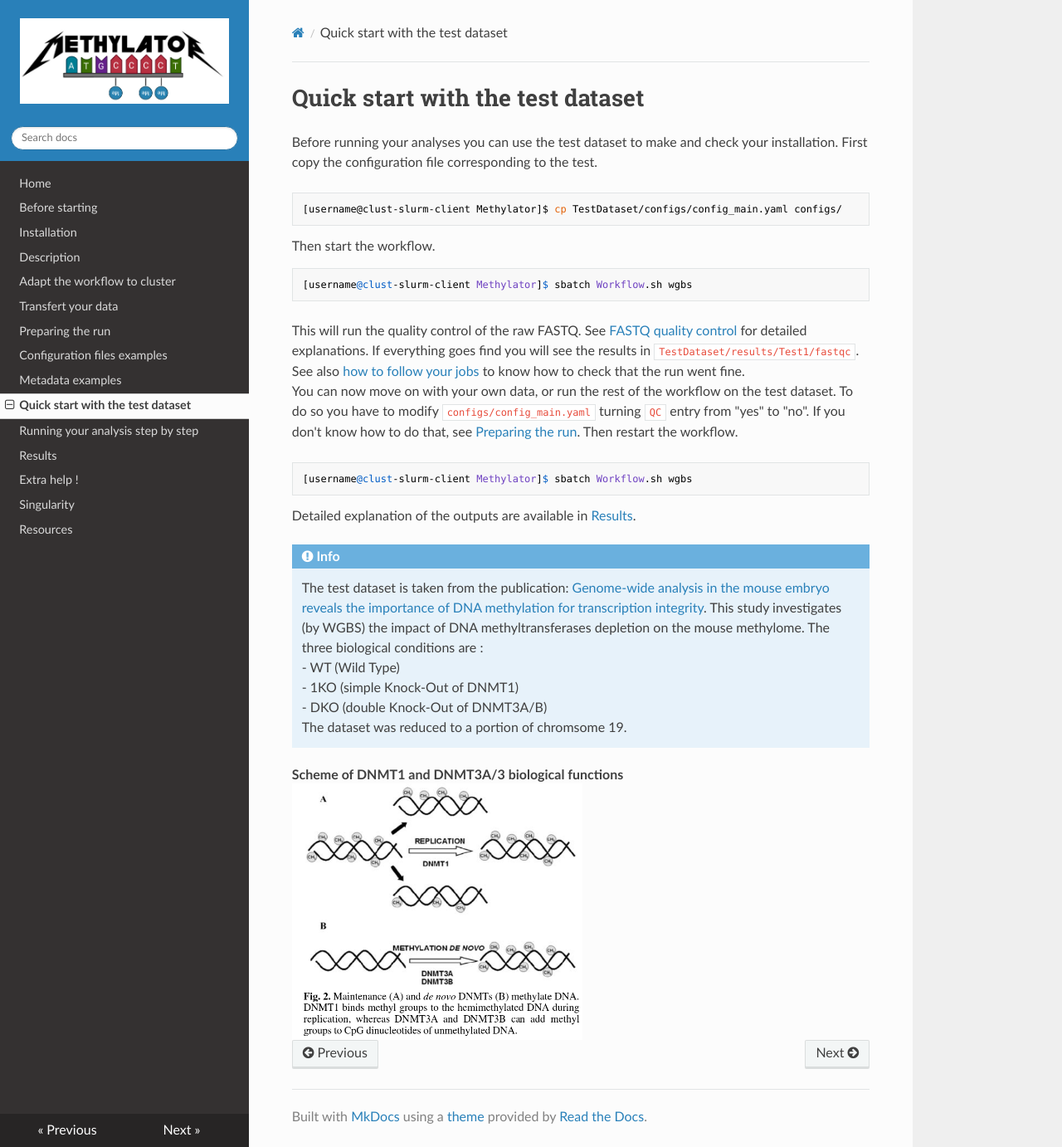
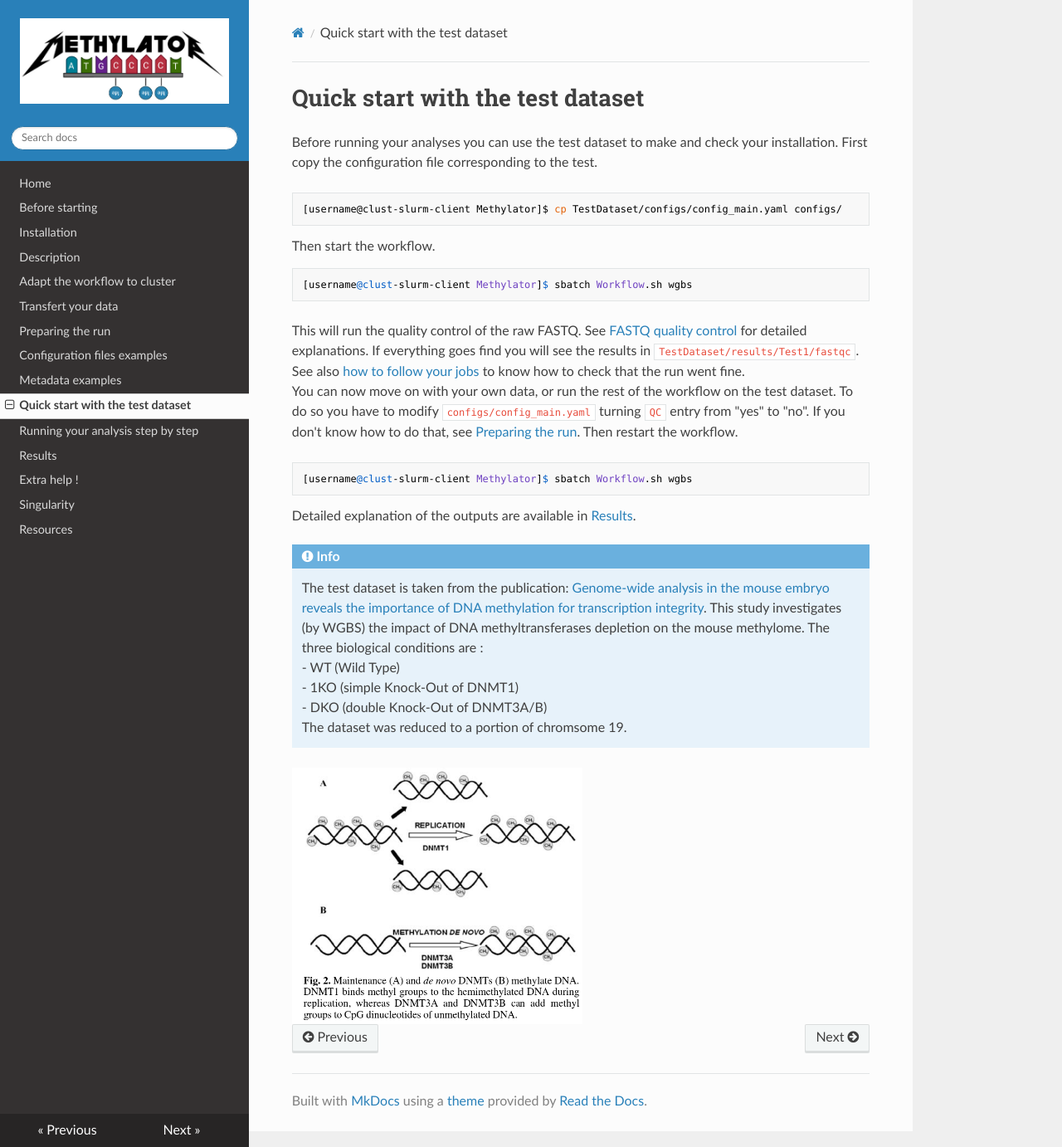
Before and after one commit to parisepigenetics/Methylator-Documentation, an MkDocs documentation site: the page built from docs/quick_start.md, in a window 1280 px wide and 1382 px high. Shown: the whole window at 83% size. Built offline with MkDocs 1.6.1, drawn with Linux system fonts in a browser that asks for light colours; nearby versions of some CDN libraries.

Commit message:
Update quick_start.md

```diff
--- a/docs/quick_start.md
+++ b/docs/quick_start.md
@@ -25,7 +25,7 @@ Detailed explanation of the outputs are available in [Results](results.md).
     - DKO (double Knock-Out of DNMT3A/B)
     The dataset was reduced to a portion of chromsome 19.
 
+
 <figure markdown="span">
-    **Scheme of DNMT1 and DNMT3A/3 biological functions**
     ![dnmt](img/dnmt.png){ align=left width=350 height=200 }
 </figure>
```
